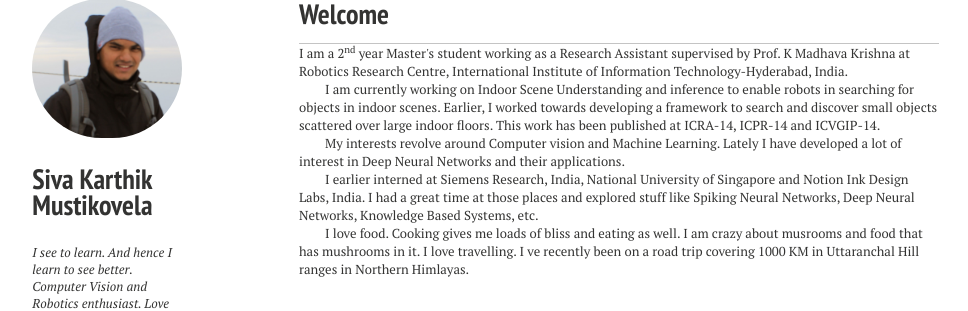
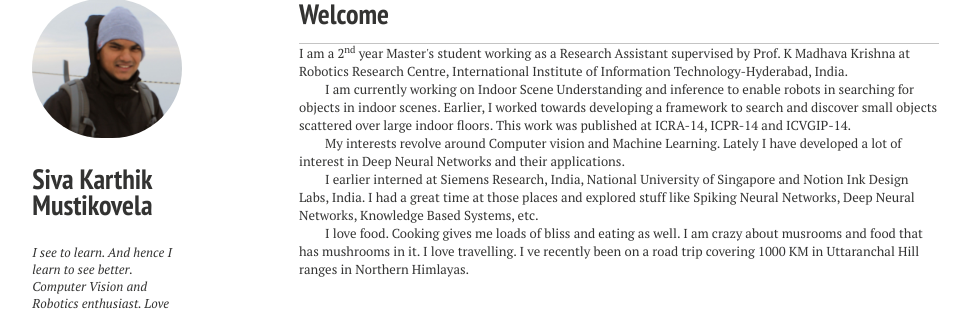
Before and after one commit to sivakm/sivakm.github.io, a Jekyll site: the page built from index.md, in a window 1280 px wide. Shown: the part 117-428 px from the top of the page, without its empty margins (21-989 px from the left). Built offline with Jekyll 4.4.1, drawn with Linux system fonts in a browser that asks for light colours; nearby versions of some CDN libraries.

Commit message:
16feb2010

```diff
--- a/_layouts/home.html
+++ b/_layouts/home.html
@@ -25,7 +25,7 @@
   </p>
 
   <p>
-    I am currently working on Indoor Scene Understanding and inference to enable robots in searching for objects in indoor scenes. Earlier, I worked towards developing a framework to search and discover small objects scattered over large indoor floors. This work has been published at ICRA-14, ICPR-14 and ICVGIP-14.
+    I am currently working on Indoor Scene Understanding and inference to enable robots in searching for objects in indoor scenes. Earlier, I worked towards developing a framework to search and discover small objects scattered over large indoor floors. This work was published at ICRA-14, ICPR-14 and ICVGIP-14.
   </p>
   <p>
     My interests revolve around Computer vision and Machine Learning. Lately I have developed a lot of interest in Deep Neural Networks and their applications.
```
